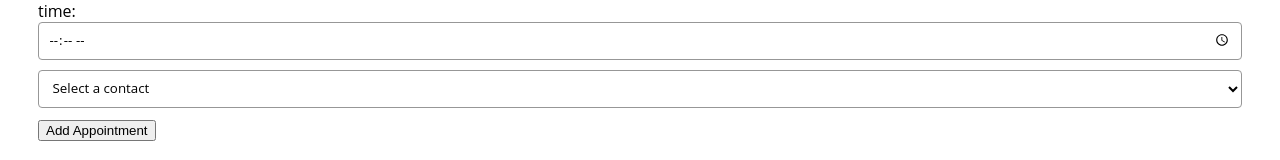
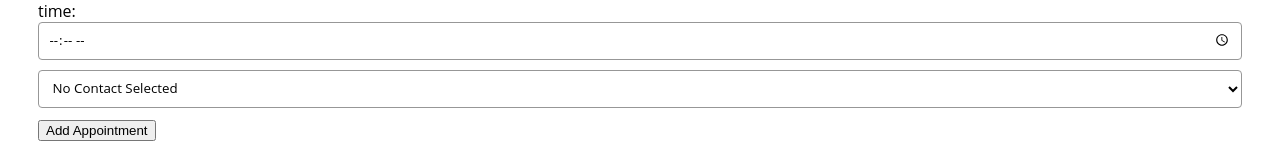
Before and after one commit to JosiahHands/plannerApp, a React (Create React App) app in the folder Documents/macDocuments/Projects/plannerApp/: page /appointments in a window 1280 px wide. Shown: the part 281-441 px from the top of the page. Built offline with nearby package versions, Linux system fonts and the light colour scheme.

Commit message:
CountPicker bug fix

```diff
--- a/Documents/macDocuments/Projects/plannerApp/src/components/appointmentForm/AppointmentForm.js
+++ b/Documents/macDocuments/Projects/plannerApp/src/components/appointmentForm/AppointmentForm.js
@@ -9,8 +9,8 @@ const getTodayString = () => {
 
 export const AppointmentForm = ({
   contacts,
-  title,
-  setTitle,
+  name,
+  setName,
   contact,
   setContact,
   date,
@@ -28,8 +28,8 @@ export const AppointmentForm = ({
         </label>
           <input
             type="text"
-            value={title}
-            onChange={(e) => setTitle(e.target.value)}
+            value={name}
+            onChange={(e) => setName(e.target.value)}
           />
           <label>
             date:
--- a/Documents/macDocuments/Projects/plannerApp/src/components/contactPicker/ContactPicker.js
+++ b/Documents/macDocuments/Projects/plannerApp/src/components/contactPicker/ContactPicker.js
@@ -9,10 +9,10 @@ export const ContactPicker = ({contacts, onChange, value, name}) => {
         value={value}
         onChange={onChange}
       >
-        <option value="">Select a contact</option>
-        {contacts.map((contact, index) => (
-          <option key={index} value={contact}>
-            {contact}
+        <option value="">No Contact Selected</option>
+        {contacts.map((contact) => (
+          <option key={contact.name} value={contact.name}>
+            {contact.name}
           </option>
         ))}
       </select>
```
